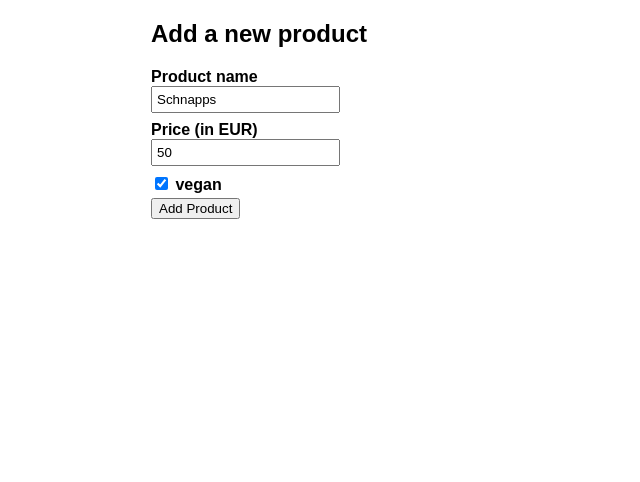
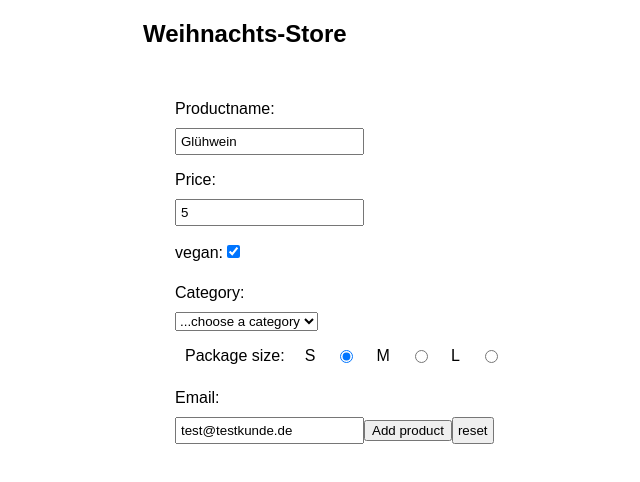
Before and after one commit to thomasmueller87/xmas-factory, a React (Vite) app: page / in a window 1280 px wide. Shown: the top 482 px of the page, without its empty margins (297-937 px from the left). Built offline with nearby package versions, Linux system fonts and the light colour scheme.

Commit message:
Funtionierende Felder, Auslagerung noch offen

```diff
--- a/src/App.jsx
+++ b/src/App.jsx
@@ -3,39 +3,42 @@ import "./App.css";
 import styled from "styled-components";
 
 function App() {
-  const [product, setProduct] = useState({
-    name: "Schnapps",
-    price: 50,
+  const productDetails = {
+    name: "Glühwein",
+    price: "5",
     isVegan: true,
     category: "",
-    packageSize: "",
-    contactEmail: "",
-  });
+    packageSize: "S",
+    email: "test@testkunde.de",
+  };
+
+  const [product, setProduct] = useState(productDetails);
+
   const handleChange = (event) => {
     let inputValue = event.target.value;
-
     if (event.target.type === "checkbox") {
       inputValue = event.target.checked;
     }
+    if (event.target.name === "price") {
+      inputValue = Number(inputValue);
+    }
     setProduct({
-      //alle bestehenden Probs behalten
       ...product,
-      //neue Daten
       [event.target.name]: inputValue,
     });
   };
-
   const handleSubmit = (event) => {
     event.preventDefault();
     console.log(product);
   };
-  console.log(product);
+  const handleReset = () => {
+    setProduct(productDetails);
+  };
   return (
-    <div className="App">
-      <Container>
-        <h2>Add a new product</h2>
-        <Form onSubmit={handleSubmit}>
-          <label htmlFor="name">Product name</label>
+    <Container className="App">
+      <h2>Weihnachts-Store</h2>
+      <form onSubmit={handleSubmit}>
+        <label htmlFor="name">Productname: </label>
         <input
           type="text"
           name="name"
@@ -43,48 +46,102 @@ function App() {
           onChange={handleChange}
           value={product.name}
         />
-
-          <label htmlFor="price">Price (in EUR)</label>
+        <label htmlFor="price">Price: </label>
         <input
           type="text"
+          name="price"
           id="price"
-            name="price"
           onChange={handleChange}
           value={product.price}
         />
-
         <label>
+          vegan:
           <input
             type="checkbox"
             name="isVegan"
             id="isVegan"
             onChange={handleChange}
             checked={product.isVegan}
-            />{" "}
-            vegan
+          />
         </label>
-
-          <button>Add Product</button>
-        </Form>
+        <label htmlFor="category">Category: </label>
+        <select
+          name="category"
+          id="category"
+          onChange={handleChange}
+          value={product.category}
+        >
+          <option value="" disabled>
+            ...choose a category
+          </option>
+          <option value="drinks">Drinks</option>
+          <option value="food">Food</option>
+          <option value="tools">Tools</option>
+        </select>
+        <label htmlFor="packageSize" className="package">
+          Package size:
+          <label htmlFor="packageSize">S</label>
+          <input
+            type="radio"
+            name="packageSize"
+            id="packageSize"
+            value="S"
+            onChange={handleChange}
+            checked={product.packageSize === "S"}
+          />
+          <label htmlFor="packageSize">M</label>
+          <input
+            type="radio"
+            name="packageSize"
+            id="packageSize"
+            value="M"
+            onChange={handleChange}
+            checked={product.packageSize === "M"}
+          />
+          <label htmlFor="packageSize">L</label>
+          <input
+            type="radio"
+            name="packageSize"
+            id="packageSize"
+            value="L"
+            onChange={handleChange}
+            checked={product.packageSize === "L"}
+          />
+        </label>
+        <label htmlFor="email">Email: </label>
+        <input
+          type="text"
+          name="email"
+          id="email"
+          onChange={handleChange}
+          value={product.email}
+        />
+        <button>Add product</button>
+        <input type="reset" value="reset" onClick={handleReset} />
+      </form>
     </Container>
-    </div>
   );
 }
-
+export default App;
 const Container = styled.div`
-  max-width: 24rem;
-  margin: 0 auto;
-`;
-
-const Form = styled.form`
+  max-width: 25rem;
+  margin: auto;
+  form {
+    padding: 2rem;
+  }
   label {
     display: block;
-    font-weight: bold;
+    margin-bottom: 10px;
   }
   input {
     padding: 0.25rem;
-    margin-bottom: 0.5rem;
+    margin-bottom: 1rem;
+  }
+  select {
+    margin-bottom: 1rem;
+  }
+  .package {
+    display: flex;
+    justify-content: space-around;
   }
 `;
-
-export default App;
```
Lines whose indentation alone changed are shown as unchanged.
